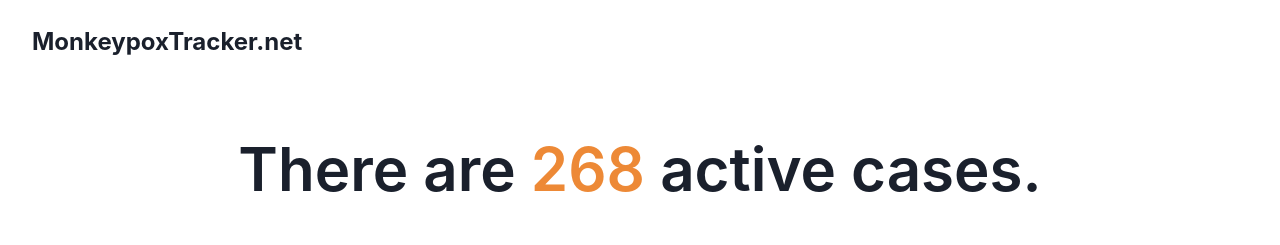
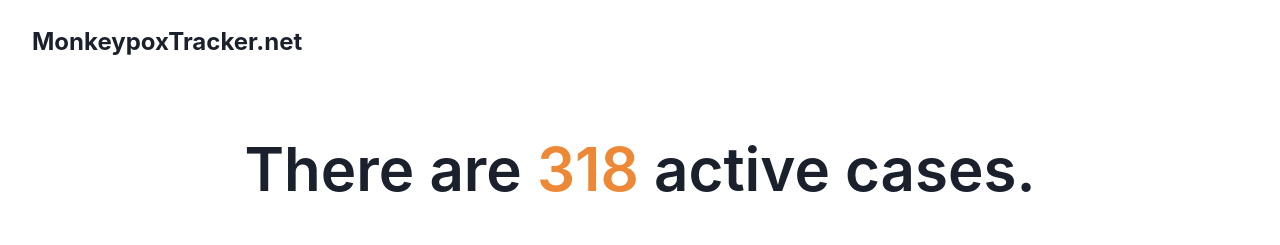
Before and after one commit to pearcircuitmike/visualizer, a Next.js app: page / in a window 1280 px wide. Shown: the top 245 px of the page. Built offline with nearby package versions, Linux system fonts and the light colour scheme.

Commit message:
daily update

```diff
--- a/pages/index.js
+++ b/pages/index.js
@@ -75,7 +75,7 @@ export default function Home() {
                lineHeight={'110%'}>
                There are {' '}
                <Text as={'span'} color={'orange.400'}>
-                 268
+                 318
                </Text>
                {' '} active cases.
              </Heading>
```
